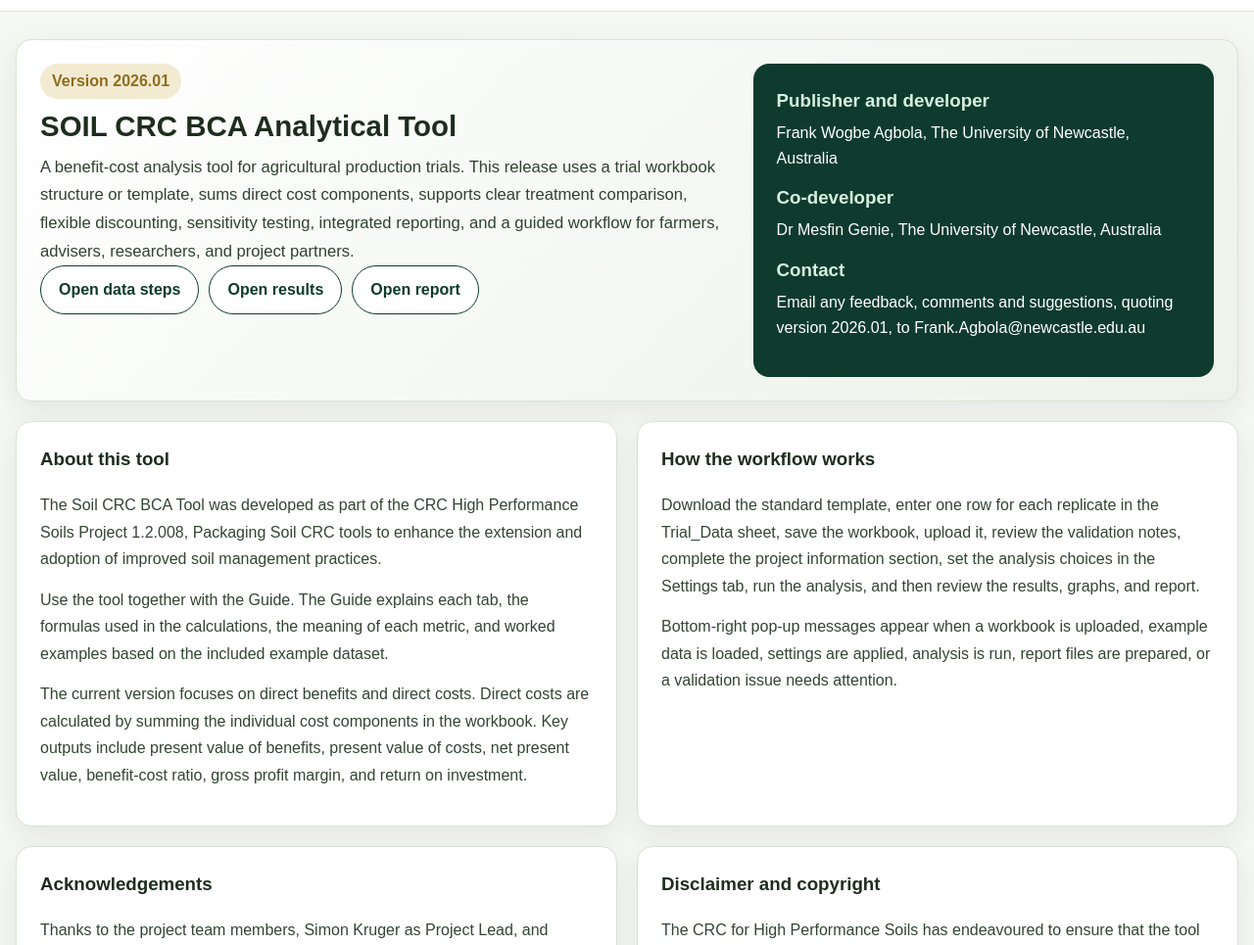
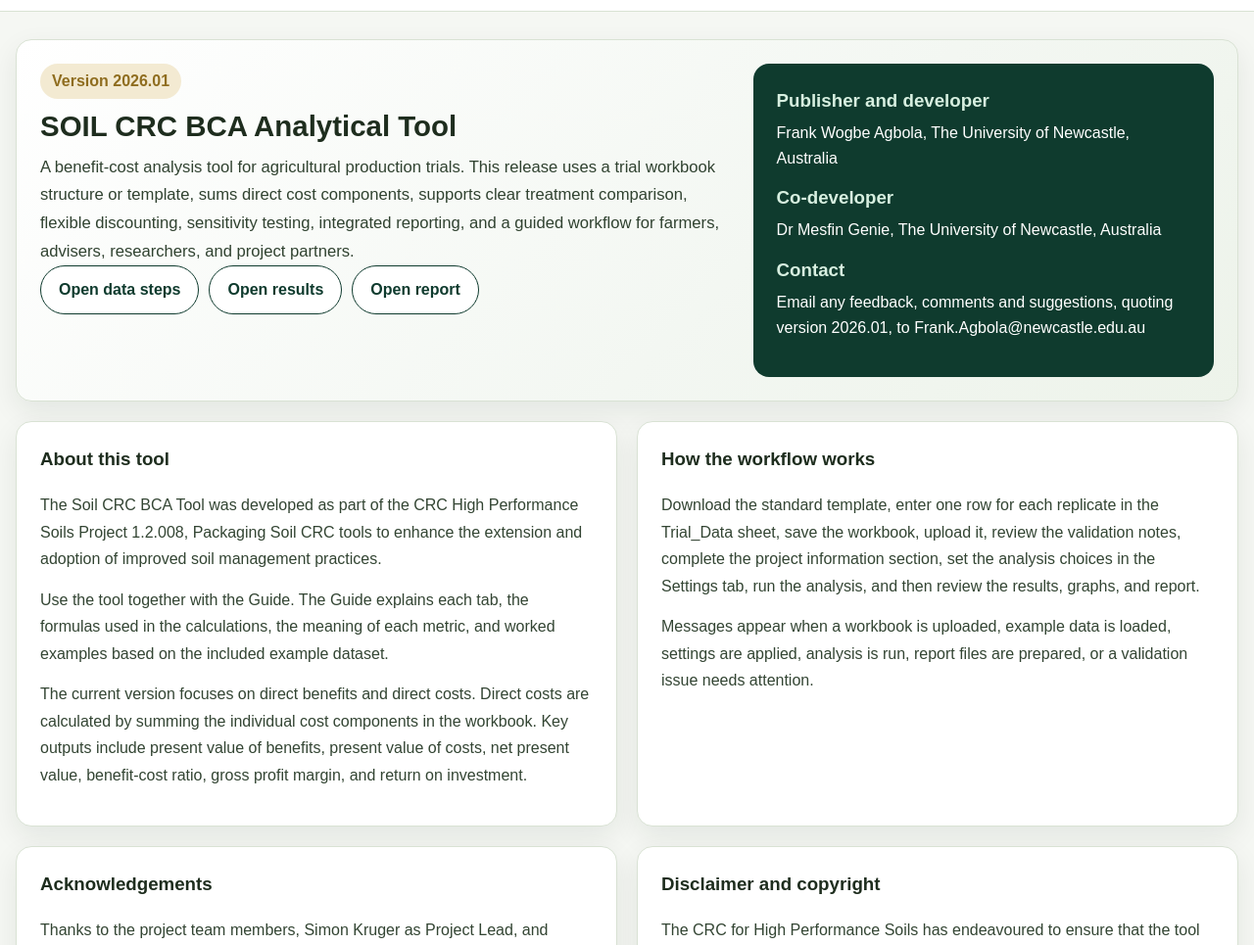
Before and after one commit to DrGenie/farming-bca-tool-v3, a plain HTML site: page index.html in a window 1280 px wide. Shown: the part 135-1100 px from the top of the page at 98% size. Drawn offline with Linux system fonts and the light colour scheme.

Commit message:
Update index.html

```diff
--- a/index.html
+++ b/index.html
@@ -66,7 +66,7 @@
         <article class="card prose">
           <h3>How the workflow works</h3>
           <p>Download the standard template, enter one row for each replicate in the Trial_Data sheet, save the workbook, upload it, review the validation notes, complete the project information section, set the analysis choices in the Settings tab, run the analysis, and then review the results, graphs, and report.</p>
-          <p>Bottom-right pop-up messages appear when a workbook is uploaded, example data is loaded, settings are applied, analysis is run, report files are prepared, or a validation issue needs attention.</p>
+          <p>Messages appear when a workbook is uploaded, example data is loaded, settings are applied, analysis is run, report files are prepared, or a validation issue needs attention.</p>
         </article>
       </div>
 
```
